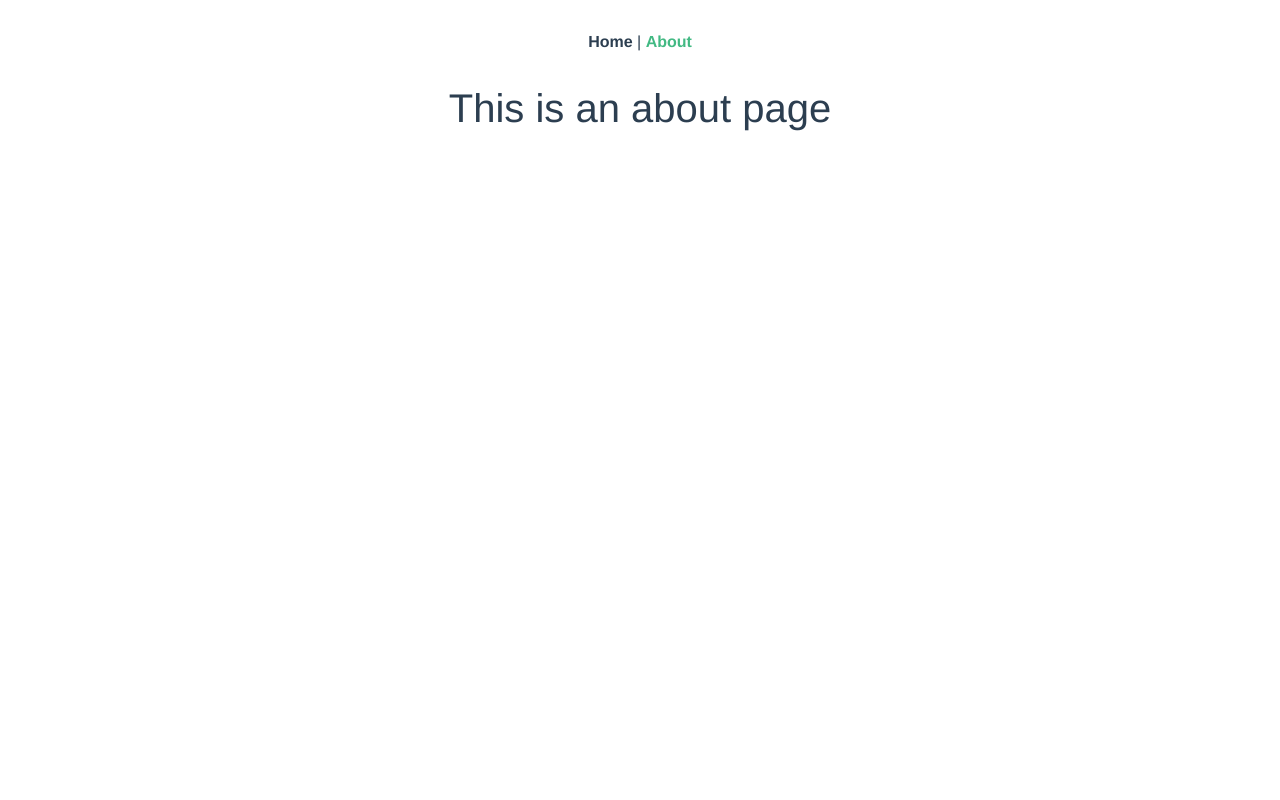
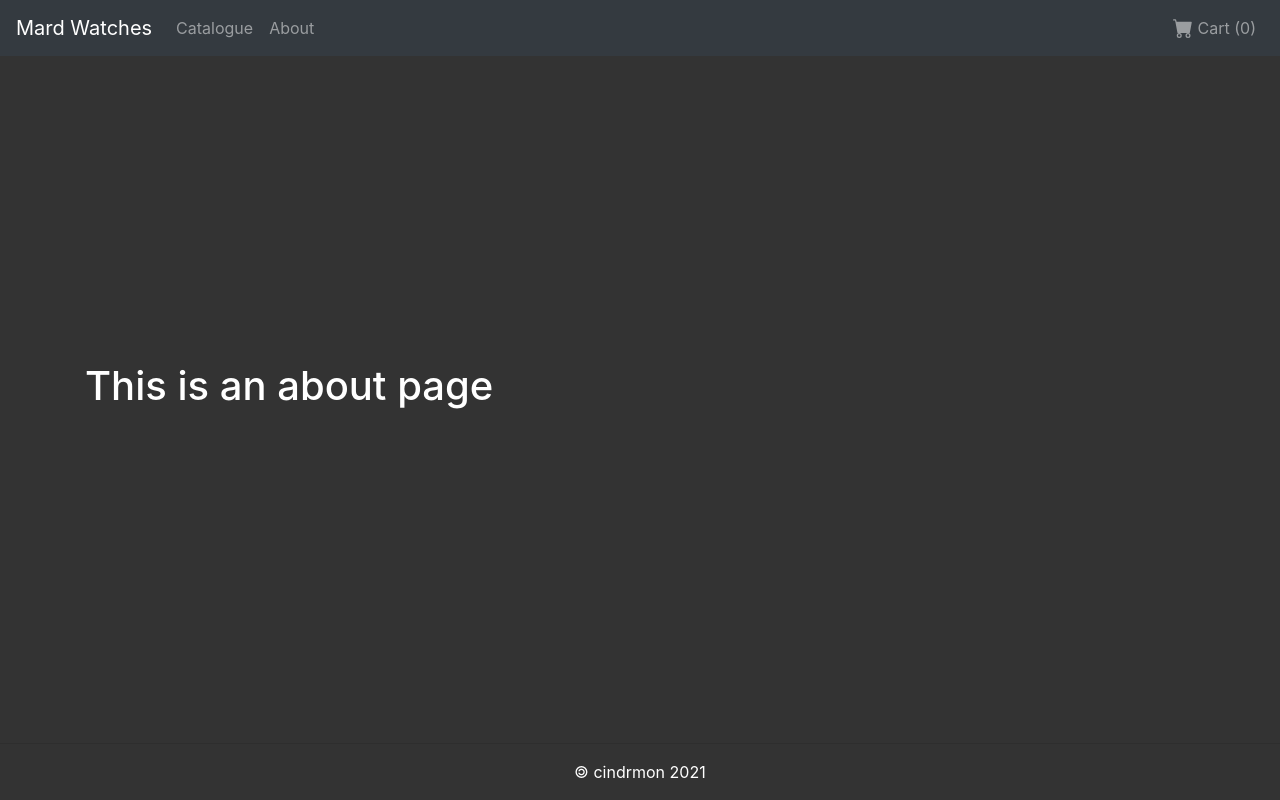
Before and after one commit to cindrmon1899/mard-watches-website, a Vue app: page /#/about in a window 1280 px wide. Built offline with nearby package versions, Linux system fonts and the light colour scheme.

Commit message:
update navbar and footer partials, vue-router now routes proper views

```diff
--- a/src/App.vue
+++ b/src/App.vue
@@ -1,32 +1,38 @@
 <template>
-  <div id="app">
-    <div id="nav">
-      <router-link to="/">Home</router-link> |
-      <router-link to="/about">About</router-link>
-    </div>
+  <div id="app" class="flex-wrapper">
+    <Navbar />
     <router-view />
+    <Footer />
   </div>
 </template>
 
+<script>
+import Navbar from "@/components/partials/Navbar";
+import Footer from "@/components/partials/Footer";
+export default {
+  components: {
+    Navbar,
+    Footer,
+  },
+};
+</script>
+
 <style lang="scss">
+// global variables
+$bgColor: #333;
+$fgColor: #fff;
+
+.flex-wrapper {
+  display: flex;
+  min-height: 100vh;
+  flex-direction: column;
+  justify-content: space-between;
+}
 #app {
-  font-family: Avenir, Helvetica, Arial, sans-serif;
-  -webkit-font-smoothing: antialiased;
-  -moz-osx-font-smoothing: grayscale;
-  text-align: center;
-  color: #2c3e50;
-}
-
-#nav {
-  padding: 30px;
-
-  a {
-    font-weight: bold;
-    color: #2c3e50;
-
-    &.router-link-exact-active {
-      color: #42b983;
-    }
+  background-color: $bgColor;
+  .container,
+  footer {
+    color: $fgColor;
   }
 }
 </style>
--- a/src/components/HelloWorld.vue
+++ /dev/null
@@ -1,122 +0,0 @@
-<template>
-  <div class="hello">
-    <h1>{{ msg }}</h1>
-    <p>
-      For a guide and recipes on how to configure / customize this project,<br />
-      check out the
-      <a href="https://cli.vuejs.org" target="_blank" rel="noopener"
-        >vue-cli documentation</a
-      >.
-    </p>
-    <h3>Installed CLI Plugins</h3>
-    <ul>
-      <li>
-        <a
-          href="https://github.com/vuejs/vue-cli/tree/dev/packages/%40vue/cli-plugin-babel"
-          target="_blank"
-          rel="noopener"
-          >babel</a
-        >
-      </li>
-      <li>
-        <a
-          href="https://github.com/vuejs/vue-cli/tree/dev/packages/%40vue/cli-plugin-router"
-          target="_blank"
-          rel="noopener"
-          >router</a
-        >
-      </li>
-      <li>
-        <a
-          href="https://github.com/vuejs/vue-cli/tree/dev/packages/%40vue/cli-plugin-eslint"
-          target="_blank"
-          rel="noopener"
-          >eslint</a
-        >
-      </li>
-    </ul>
-    <h3>Essential Links</h3>
-    <ul>
-      <li>
-        <a href="https://vuejs.org" target="_blank" rel="noopener">Core Docs</a>
-      </li>
-      <li>
-        <a href="https://forum.vuejs.org" target="_blank" rel="noopener"
-          >Forum</a
-        >
-      </li>
-      <li>
-        <a href="https://chat.vuejs.org" target="_blank" rel="noopener"
-          >Community Chat</a
-        >
-      </li>
-      <li>
-        <a href="https://twitter.com/vuejs" target="_blank" rel="noopener"
-          >Twitter</a
-        >
-      </li>
-      <li>
-        <a href="https://news.vuejs.org" target="_blank" rel="noopener">News</a>
-      </li>
-    </ul>
-    <h3>Ecosystem</h3>
-    <ul>
-      <li>
-        <a href="https://router.vuejs.org" target="_blank" rel="noopener"
-          >vue-router</a
-        >
-      </li>
-      <li>
-        <a href="https://vuex.vuejs.org" target="_blank" rel="noopener">vuex</a>
-      </li>
-      <li>
-        <a
-          href="https://github.com/vuejs/vue-devtools#vue-devtools"
-          target="_blank"
-          rel="noopener"
-          >vue-devtools</a
-        >
-      </li>
-      <li>
-        <a href="https://vue-loader.vuejs.org" target="_blank" rel="noopener"
-          >vue-loader</a
-        >
-      </li>
-      <li>
-        <a
-          href="https://github.com/vuejs/awesome-vue"
-          target="_blank"
-          rel="noopener"
-          >awesome-vue</a
-        >
-      </li>
-    </ul>
-  </div>
-</template>
-
-<script>
-export default {
-  name: "HelloWorld",
-  props: {
-    msg: String,
-  },
-};
-</script>
-
-<!-- Add "scoped" attribute to limit CSS to this component only -->
-<style scoped lang="scss">
-h3 {
-  margin: 40px 0 0;
-}
-ul {
-  list-style-type: none;
-  padding: 0;
-}
-li {
-  display: inline-block;
-  margin: 0 10px;
-}
-a {
-  color: #42b983;
-}
-</style>
--- a/src/components/partials/Footer.vue
+++ b/src/components/partials/Footer.vue
@@ -0,0 +1,32 @@
+<template>
+  <!-- Website Footer -->
+  <footer>
+    <hr />
+    <div class="text-center p-3">
+      <span style="display: inline-block; transform: rotate(180deg)"
+        >&#169;</span
+      >
+      cindrmon 2021
+    </div>
+  </footer>
+</template>
+
+<style lang="scss" scoped>
+hr {
+  margin: 20px 0 0;
+}
+footer {
+  flex-shrink: 0;
+}
+.footer-link {
+  color: #fff;
+  font-family: sans-serif;
+  text-decoration: none;
+}
+.footer-link:hover {
+  color: #bbbb03;
+}
+.footer-link:visited {
+  color: #8bff8b;
+}
+</style>
--- a/src/components/partials/Navbar.vue
+++ b/src/components/partials/Navbar.vue
@@ -0,0 +1,28 @@
+<template>
+  <div id="nav">
+    <b-navbar toggleable="md" type="dark" variant="dark" sticky>
+      <!-- Navbar Brand/Logo/Company Name -->
+      <b-navbar-brand to="/"> Mard Watches </b-navbar-brand>
+
+      <!-- Navbar Collapse button for Small Screens -->
+      <b-navbar-toggle target="nav-collapse"></b-navbar-toggle>
+
+      <!-- Main Navbar -->
+      <b-collapse id="nav-collapse" is-nav>
+        <!-- Items on the Left -->
+        <b-navbar-nav>
+          <b-nav-item to="/catalogue">Catalogue</b-nav-item>
+          <b-nav-item to="/about">About</b-nav-item>
+        </b-navbar-nav>
+
+        <!-- Items on the Right -->
+        <b-navbar-nav class="ml-auto">
+          <b-nav-item>
+            <b-icon-cart-fill></b-icon-cart-fill> Cart (0)
+          </b-nav-item>
+        </b-navbar-nav>
+      </b-collapse>
+    </b-navbar>
+    <!-- TODO: insert cart Modal here through component -->
+  </div>
+</template>
--- a/src/router/index.js
+++ b/src/router/index.js
@@ -19,6 +19,24 @@ const routes = [
     component: () =>
       import(/* webpackChunkName: "about" */ "../views/About.vue"),
   },
+  {
+    path: "/catalogue",
+    name: "Catalogue",
+    // route level code-splitting
+    // this generates a separate chunk (catalogue.[hash].js) for this route
+    // which is lazy-loaded when the route is visited.
+    component: () =>
+      import(/* webpackChunkName: "about" */ "../views/Catalogue.vue"),
+  },
+  {
+    path: "/submit",
+    name: "Submit Form",
+    // route level code-splitting
+    // this generates a separate chunk (submit.[hash].js) for this route
+    // which is lazy-loaded when the route is visited.
+    component: () =>
+      import(/* webpackChunkName: "about" */ "../views/SubmitForm.vue"),
+  },
 ];
 
 const router = new VueRouter({
--- a/src/views/About.vue
+++ b/src/views/About.vue
@@ -1,5 +1,5 @@
 <template>
-  <div class="about">
+  <div class="about container">
     <h1>This is an about page</h1>
   </div>
 </template>
--- a/src/views/Catalogue.vue
+++ b/src/views/Catalogue.vue
@@ -0,0 +1,5 @@
+<template>
+  <div class="catalogue container">
+    <h1>Hewo! This is where the catalogue should be</h1>
+  </div>
+</template>
--- a/src/views/Home.vue
+++ b/src/views/Home.vue
@@ -1,18 +1,5 @@
 <template>
-  <div class="home">
-    <img alt="Vue logo" src="../assets/logo.png" />
-    <HelloWorld msg="Welcome to Your Vue.js App" />
+  <div class="home container">
+    <h1>Hewo! This is home</h1>
   </div>
 </template>
-
-<script>
-// @ is an alias to /src
-import HelloWorld from "@/components/HelloWorld.vue";
-
-export default {
-  name: "Home",
-  components: {
-    HelloWorld,
-  },
-};
-</script>
--- a/src/views/SubmitForm.vue
+++ b/src/views/SubmitForm.vue
@@ -0,0 +1,5 @@
+<template>
+  <div class="submitForm container">
+    <h1>Hewo! This is where the submit form should be</h1>
+  </div>
+</template>
```
